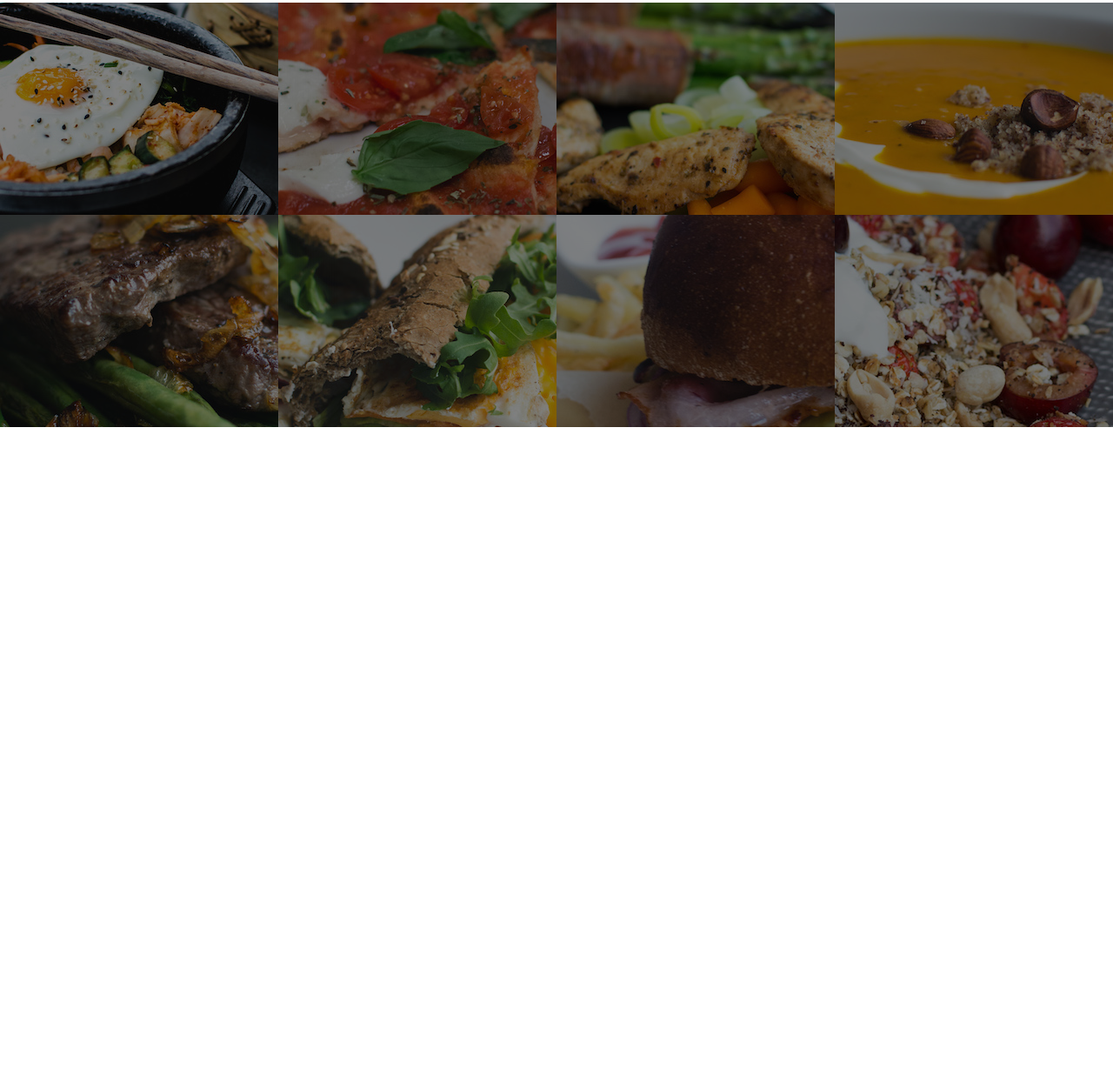
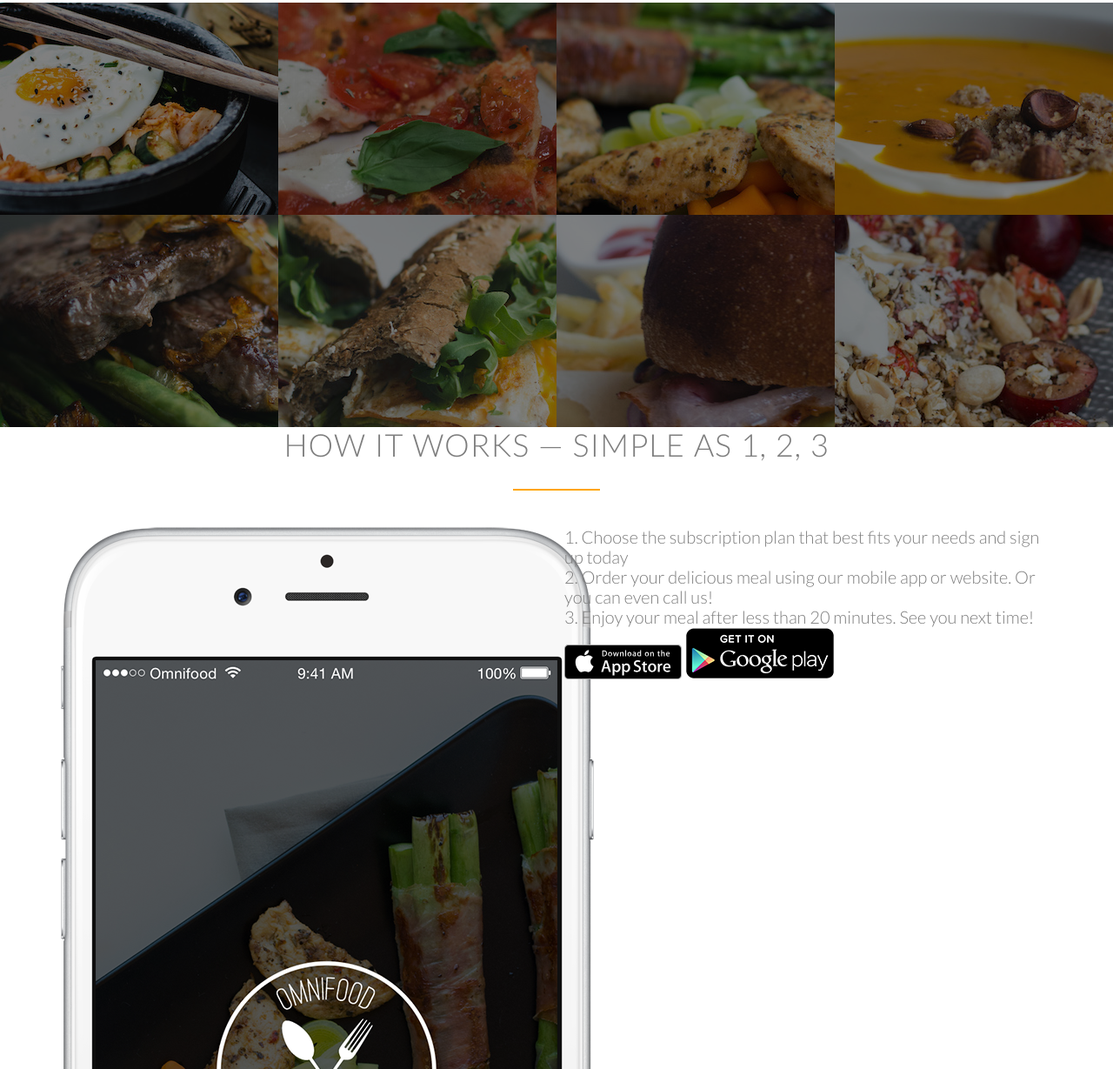
Before and after one commit to hmanuel13/omnifood, a plain HTML site: page index.html in a window 1280 px wide. Shown: the part 1571-2800 px from the top of the page at 87% size. Before the commit the page ends 2062 px from the top, so only its background shows below. Drawn offline with nearby package versions, Linux system fonts and the light colour scheme.

Commit message:
completed section 46, 'How it works section' html part

```diff
--- a/index.html
+++ b/index.html
@@ -98,7 +98,31 @@
       </ul>
     </section>
 
-
+    <section class="section-steps">
+      <div class="row">
+        <h2>How it works &mdash; Simple as 1, 2, 3</h2>
+        <div class="row">
+          <div class="col span-1-of-2">
+            <img src="resources/img/app-iPhone.png" alt="Omnifood app on iPhone" class="app-screen">
+          </div>
+          <div class="col span-1-of-2">
+            <div class="works-step">
+              <div>
+                <p>1. Choose the subscription plan that best fits your needs and sign up today</p>
+              </div>
+              <div>
+                <p>2. Order your delicious meal using our mobile app or website. Or you can even call us!</p>
+              </div>
+              <div>
+                <p>3. Enjoy your meal after less than 20 minutes. See you next time!</p>
+              </div>
+              <a href="#" class="btn-app"><img src="resources/img/download-app.svg" alt="App Store Button"></a>
+              <a href="#" class="btn-app"><img src="resources/img/download-app-android.png" alt="Play Store Button"></a>
+            </div>
+          </div>
+        </div>
+      </div>
+    </section>
 
   </body>
 
```
Also changed, not shown: 1 other file.
